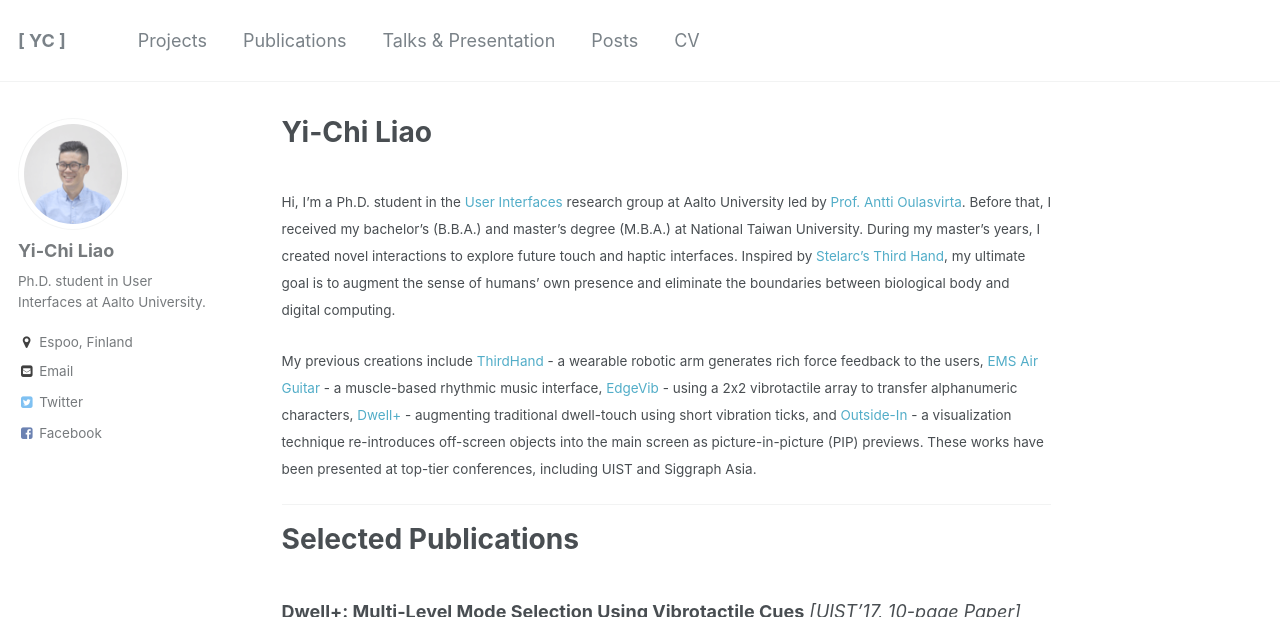
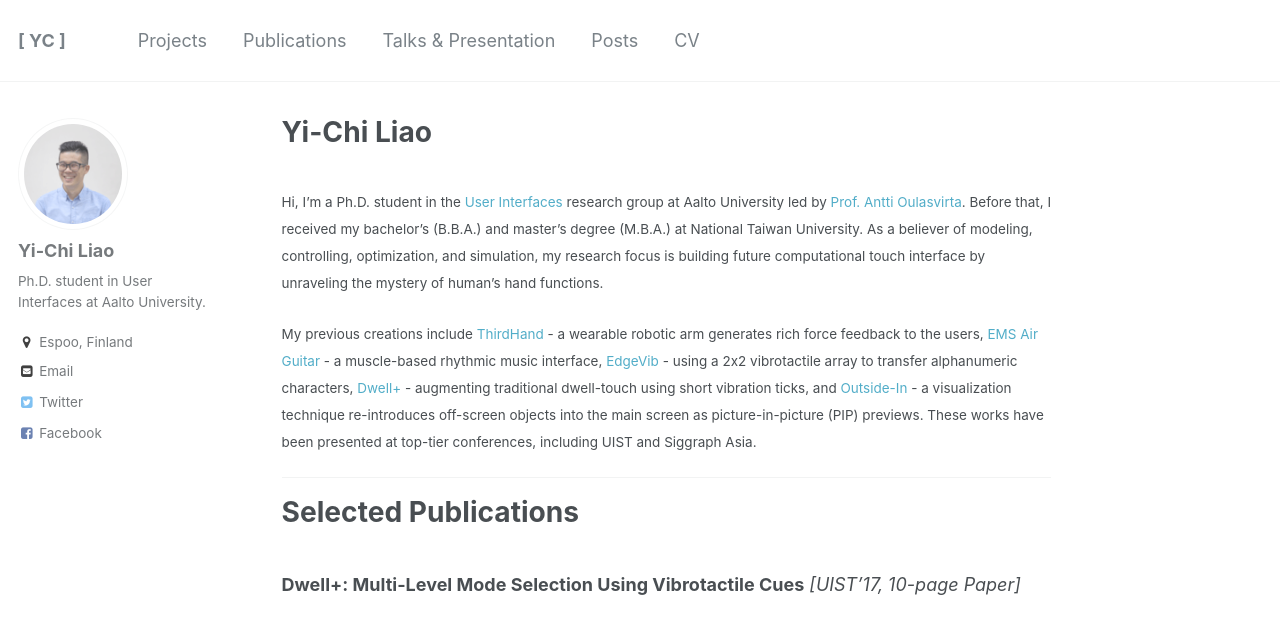
Before and after one commit to yichiliao/yichiliao.github.io, a Jekyll site: the page built from _pages/about.md, in a window 1280 px wide and 900 px high, cut to the strip 0-617 px from the top of the window. Built offline with Jekyll 4.4.1, drawn with Linux system fonts in a browser that asks for light colours.

Commit message:
change the introduction

```diff
--- a/_pages/about.md
+++ b/_pages/about.md
@@ -9,7 +9,7 @@
 ---
 <br>
 <small>
-Hi, I'm a Ph.D. student in the [User Interfaces](http://userinterfaces.aalto.fi/) research group at Aalto University led by [Prof. Antti Oulasvirta](http://users.comnet.aalto.fi/oulasvir/). Before that, I received my bachelor's (B.B.A.) and master's degree (M.B.A.) at National Taiwan University. During my master's years, I created novel interactions to explore future touch and haptic interfaces. Inspired by [Stelarc's Third Hand](http://stelarc.org/?catID=20265), my ultimate goal is to augment the sense of humans' own presence and eliminate the boundaries between biological body and digital computing.
+Hi, I'm a Ph.D. student in the [User Interfaces](http://userinterfaces.aalto.fi/) research group at Aalto University led by [Prof. Antti Oulasvirta](http://users.comnet.aalto.fi/oulasvir/). Before that, I received my bachelor's (B.B.A.) and master's degree (M.B.A.) at National Taiwan University. As a believer of modeling, controlling, optimization, and simulation, my research focus is building future computational touch interface by unraveling the mystery of human's hand functions.
 </small>
 
 <small>
```
